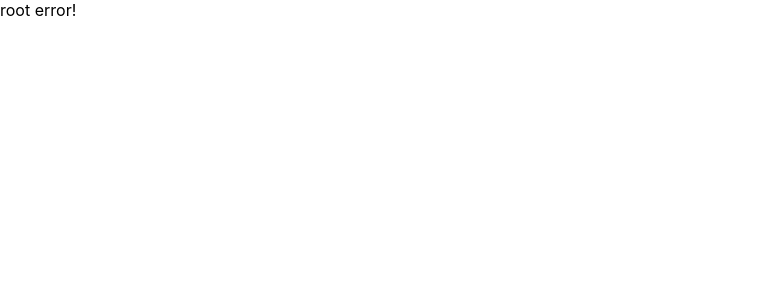
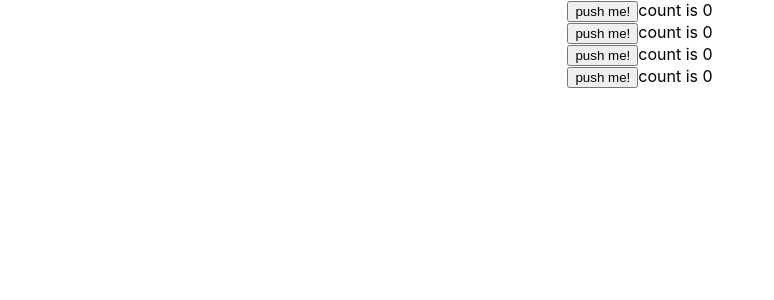
Before and after one commit to suizenji/react, a React (Create React App) app: page /count in a window 1280 px wide. Before the commit this address had no page. Shown: the top 300 px of the page, without its empty margins (0-774 px from the left). Built offline with nearby package versions, Linux system fonts and the light colour scheme.

Commit message:
count.jsx

```diff
--- a/src/App.jsx
+++ b/src/App.jsx
@@ -2,8 +2,6 @@ import logo from './logo.svg';
 import './App.css';
 
 import {useState} from "react";
-import {CountProvider} from "./Contexts/CountContext";
-import Counter from "./Counter";
 
 function App() {
   const [value, setValue] = useState();
@@ -28,18 +26,6 @@ function App() {
           <input onChange={e => setValue(e.target.value)} value={value}></input>
           <div>value is {value}</div>
         </section>
-
-        <CountProvider>
-          <Counter />
-          <Counter />
-          <CountProvider>
-            <Counter />
-          </CountProvider>
-        </CountProvider>
-
-        <CountProvider>
-          <Counter />
-        </CountProvider>
       </header>
     </div>
   );
--- /dev/null
+++ b/src/Count.jsx
@@ -0,0 +1,23 @@
+import './App.css';
+import {CountProvider} from "./Contexts/CountContext";
+import Counter from './Counter';
+
+function Count() {
+  return (
+    <div className="App">
+      <CountProvider>
+        <Counter />
+        <Counter />
+        <CountProvider>
+          <Counter />
+        </CountProvider>
+      </CountProvider>
+
+      <CountProvider>
+        <Counter />
+      </CountProvider>
+    </div>
+  );
+}
+
+export default Count;
--- a/src/index.jsx
+++ b/src/index.jsx
@@ -9,6 +9,7 @@ import {
   createBrowserRouter,
   RouterProvider,
 } from "react-router-dom";
+import Count from './Count';
 
 const router = createBrowserRouter([
   {
@@ -19,6 +20,10 @@ const router = createBrowserRouter([
   {
     path: "/child",
     element: <Child />
+  },
+  {
+    path: "/count",
+    element: <Count />
   },
 ]);
 
```
